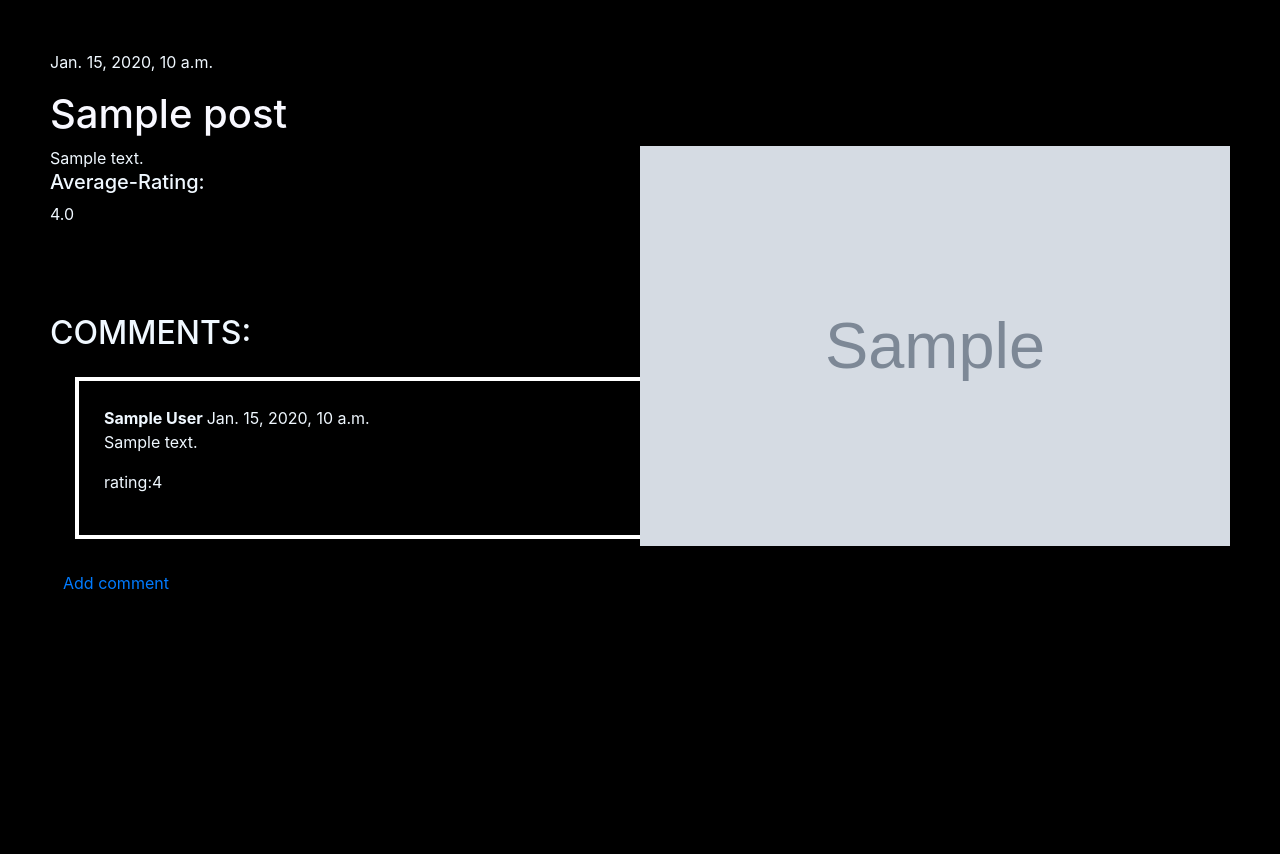
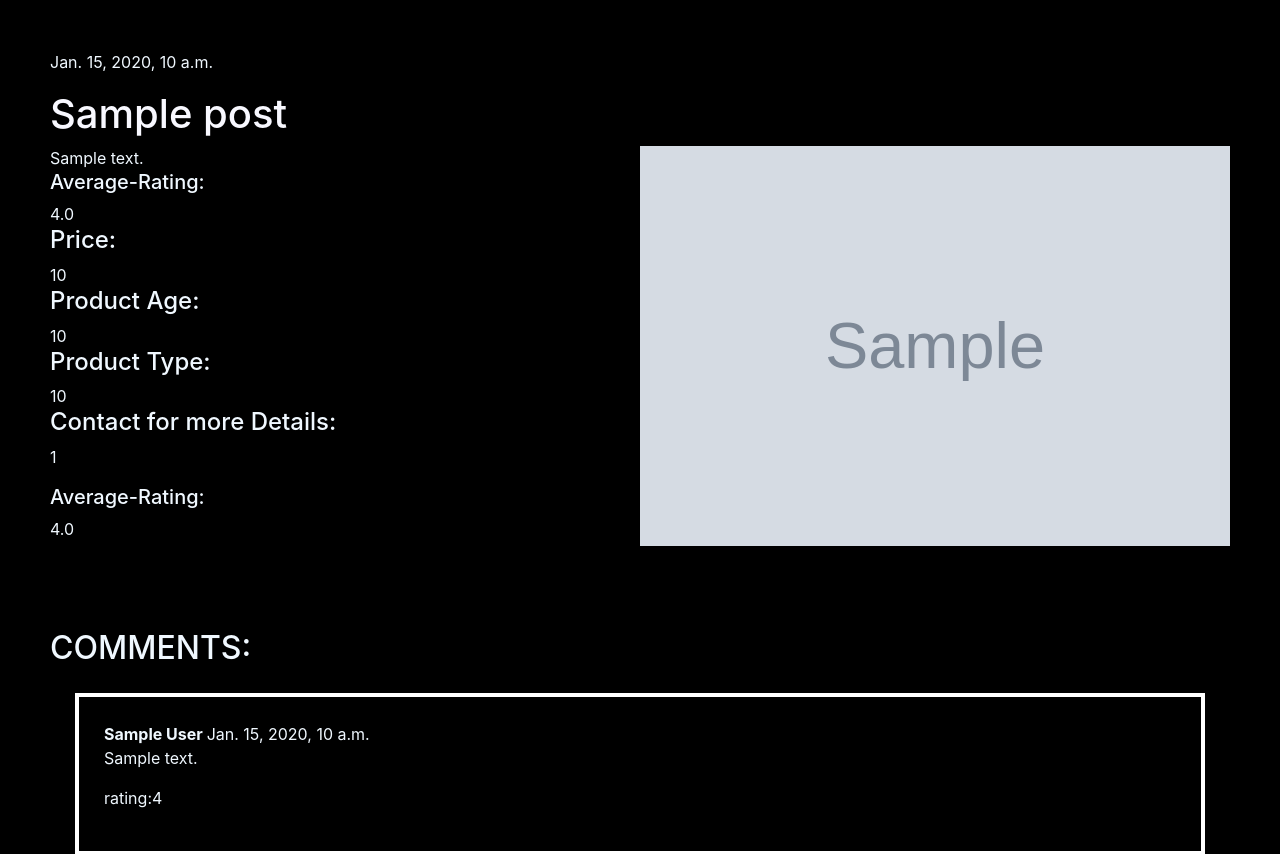
Before and after one commit to pravalikavis/studex, a Django app: page /post/1/ in a window 1280 px wide. Shown: the part 70-924 px from the top of the page. Before the commit the page ends 659 px from the top, so only its background shows below. Run offline with Django 3.2, Linux system fonts and the light colour scheme; tables that the repository leaves empty hold one stand-in row (values such as "Sample post"); grey boxes marked "Sample" are stand-in pictures; some libraries are stand-ins or nearby versions.

Commit message:
modified phn

```diff
--- a/blog/models.py
+++ b/blog/models.py
@@ -19,6 +19,8 @@
     product_type=models.CharField(max_length=100,default='stationary')
     product_age=models.IntegerField(default=0)
     product_price=models.IntegerField(default=0)
+    phone_no=models.IntegerField(validators=[MinValueValidator(7777777777),
+                                              MaxValueValidator(9999999999)], default=9999999999)
     def publish(self):
         self.published_date = timezone.now()
         self.save()
--- a/blog/templates/blog/post_detail.html
+++ b/blog/templates/blog/post_detail.html
@@ -12,6 +12,14 @@
     <p>    <h1>{{ post.title }} </h1>
 
             <img style="float:right;" src="{{ post.add_image_url }}"  >{{ post.text }}
+        <h5>Average-Rating:</h5>{{ comment.rating__avg }}
+<h4>Price:</h4>{{ post.product_price }}
+<h4>Product Age:</h4>{{ post.product_age }}
+        <h4>Product Type:</h4>{{ post.product_age }}
+
+         <h4>Contact for more Details:</h4>{{ post.phone_no }}
+
+        </p>
 
         <h5>Average-Rating:</h5>{{ comment.rating__avg }} </p>
 
```
Also changed, not shown: blog/migrations/0004_post_phone_no.py (added).
